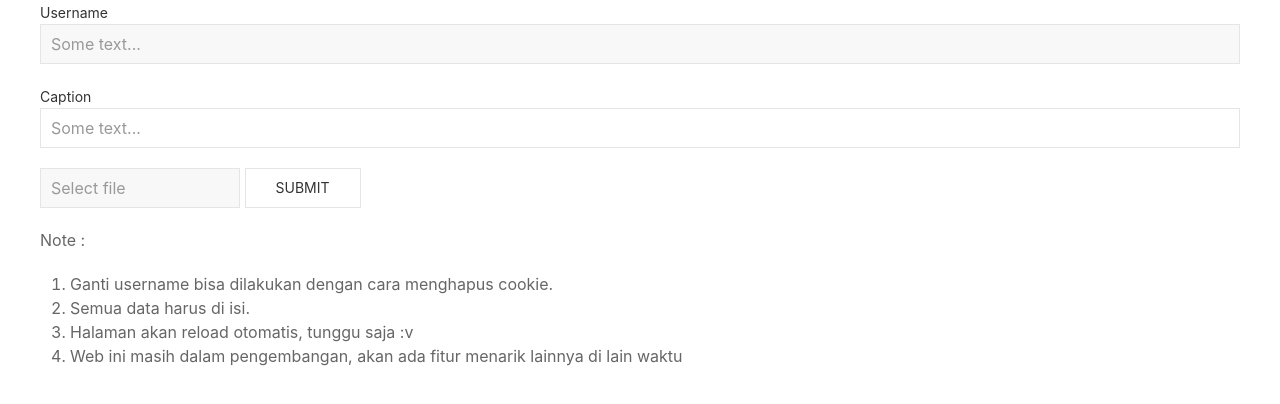
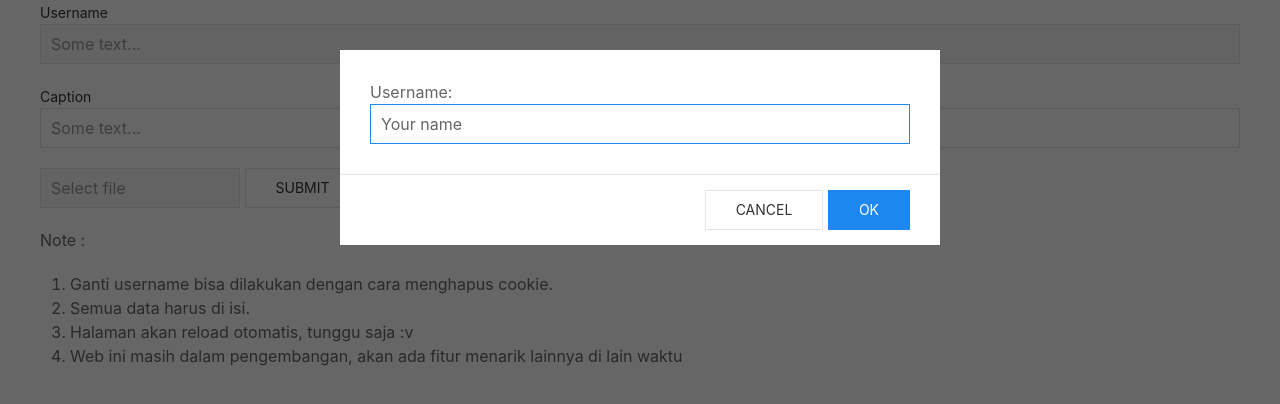
Before and after one commit to MaMarrDev/meme-revolusi, a plain HTML site: page index.html in a window 1280 px wide. Drawn offline with nearby package versions, Linux system fonts and the light colour scheme; no server answers.

Commit message:
beberapa perbaikan

```diff
--- a/index.html
+++ b/index.html
@@ -70,7 +70,7 @@ https://cdn.jsdelivr.net/npm/js-cookie@3.0.5/dist/js.cookie.min.js
   <script>
     function kuki() {
       $(document).ready(function () {
-        if (Cookies.get("user") != "null") {
+        if (Cookies.get("user") && Cookies.get("user").trim().length === 0 && Cookies.get("user") != "null") {
           var kuki = Cookies.get('user');
           $("#username").val(kuki);
         } else {
```
